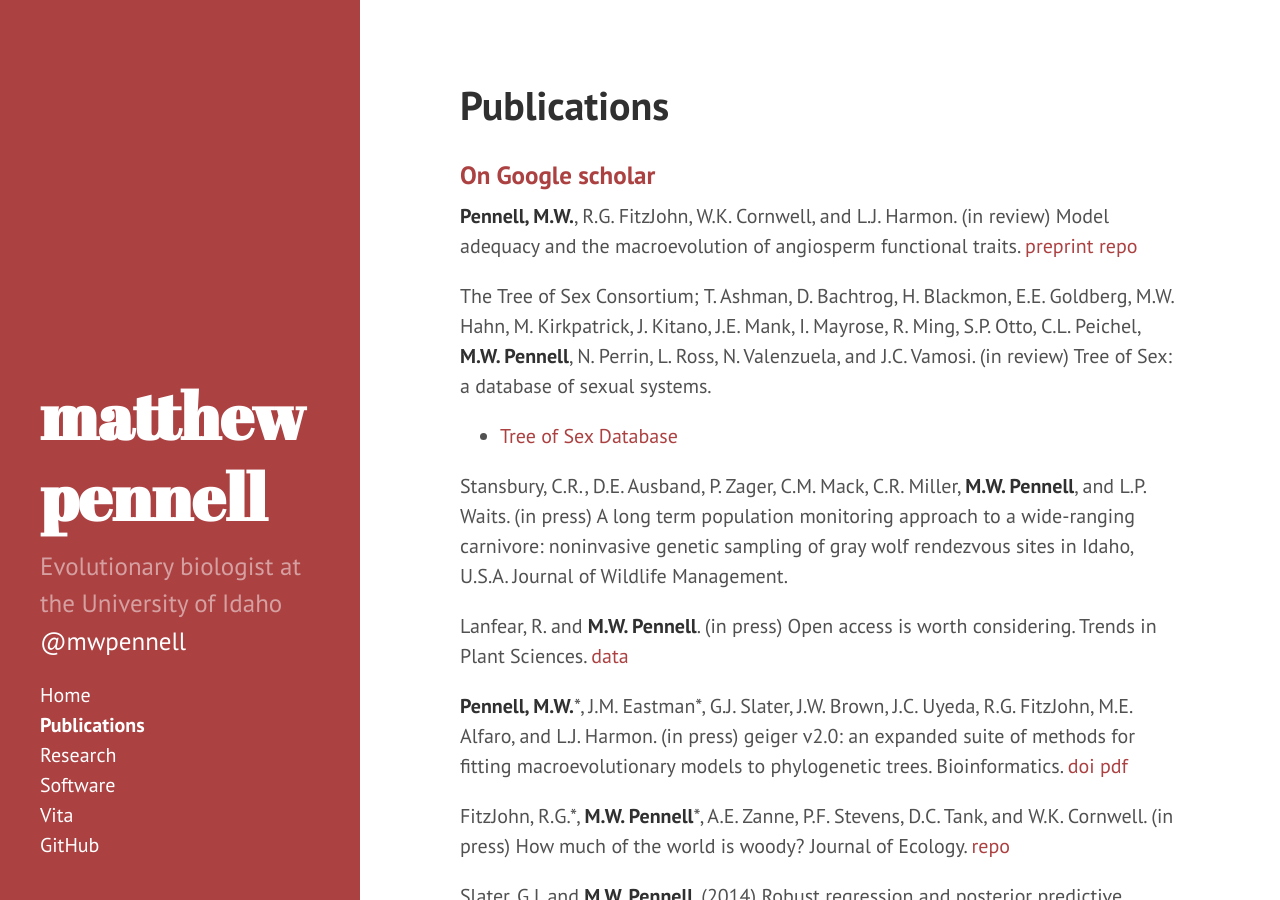
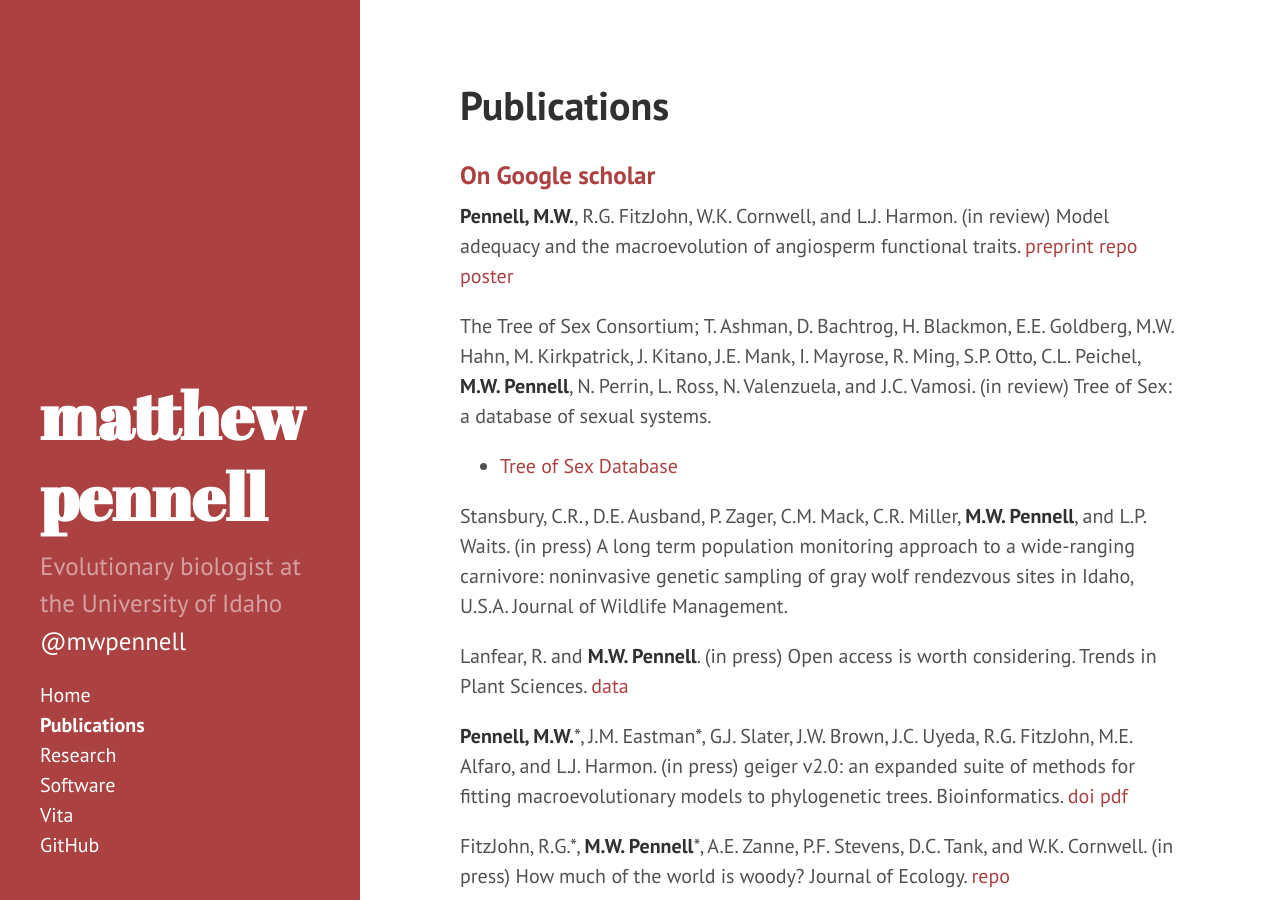
Before and after one commit to atredennick/mwpennell.github.io, a Jekyll site: the page built from publications.md, in a window 1280 px wide and 900 px high. Built offline with Jekyll 4.4.1, drawn with Linux system fonts in a browser that asks for light colours; Markdown is read by kramdown in place of the engine named in the settings.

Commit message:
added link to evo wibo poster on figshare

```diff
--- a/publications.md
+++ b/publications.md
@@ -6,7 +6,7 @@ title: Publications
 ### [On Google scholar](http://scholar.google.com/citations?user=mxS1rJoAAAAJ&hl=en)
 
 
-**Pennell, M.W.**, R.G. FitzJohn, W.K. Cornwell, and L.J. Harmon. (in review) Model adequacy and the macroevolution of angiosperm functional traits. [preprint](http://biorxiv.org/content/early/2014/04/07/004002) [repo](https://github.com/richfitz/modeladequacy)
+**Pennell, M.W.**, R.G. FitzJohn, W.K. Cornwell, and L.J. Harmon. (in review) Model adequacy and the macroevolution of angiosperm functional traits. [preprint](http://biorxiv.org/content/early/2014/04/07/004002) [repo](https://github.com/richfitz/modeladequacy) [poster](http://figshare.com/articles/_In_adequacy_of_phylogenetic_trait_models_Evo_Wibo_poster_/1008468)
 
 The Tree of Sex Consortium; T. Ashman, D. Bachtrog, H. Blackmon, E.E. Goldberg, M.W. Hahn, M. Kirkpatrick, J. Kitano, J.E. Mank, I. Mayrose, R. Ming, S.P. Otto, C.L. Peichel, **M.W. Pennell**, N. Perrin, L. Ross, N. Valenzuela, and J.C. Vamosi. (in review) Tree of Sex: a database of sexual systems.
 
```
